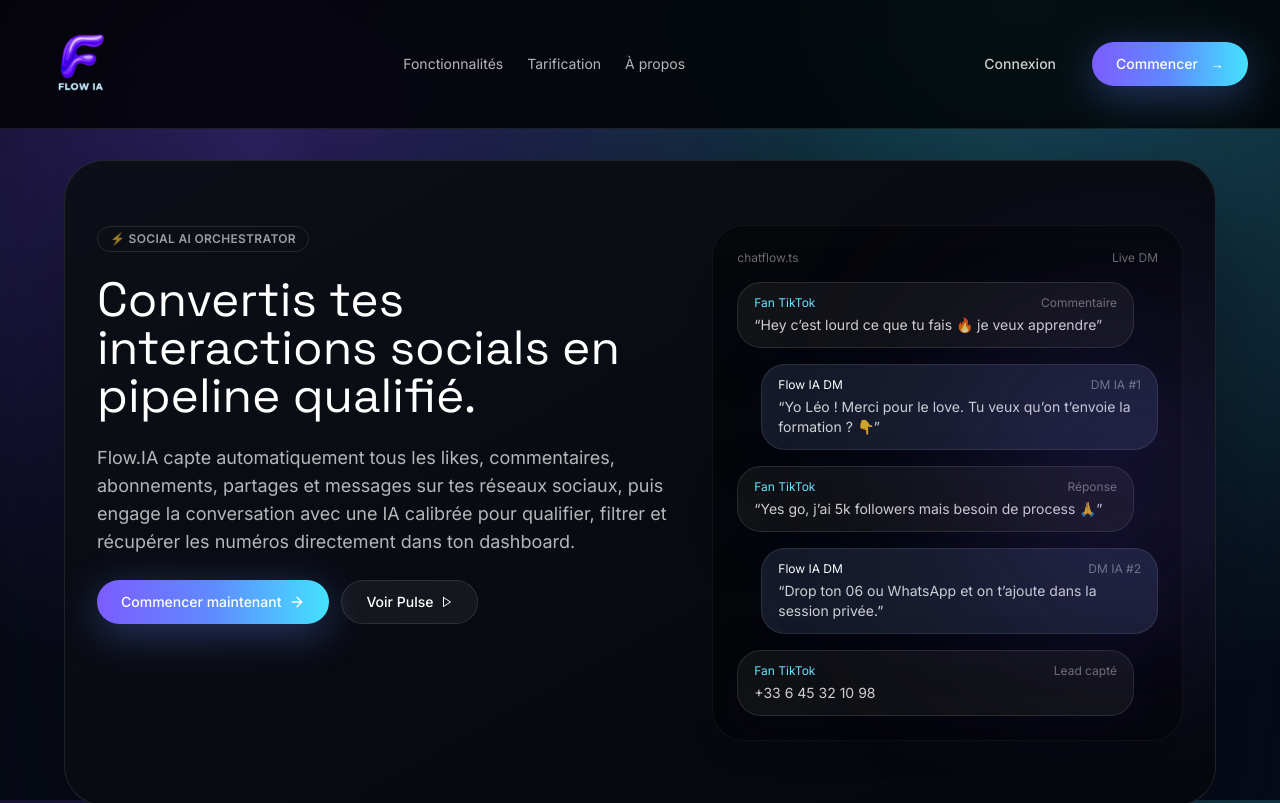
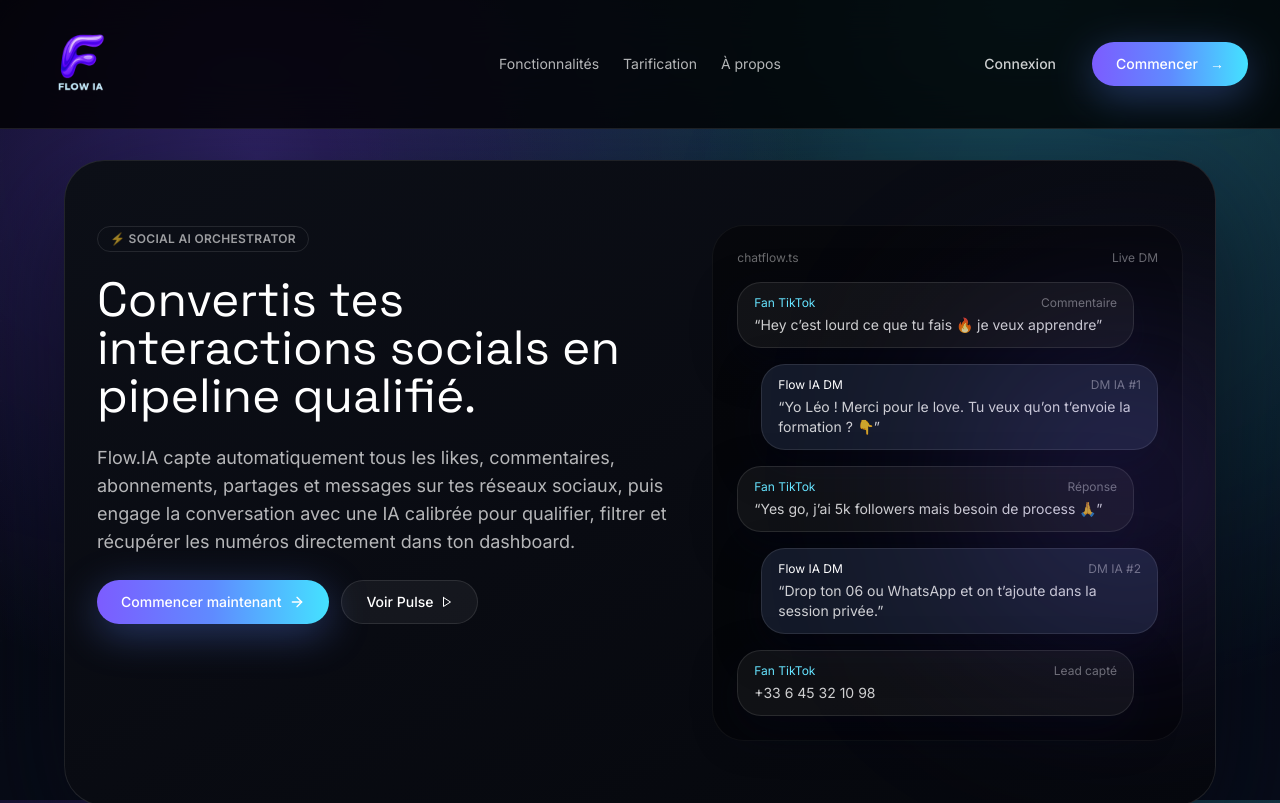
Before and after one commit to marvynclouet/plugIA, a Next.js app in the folder frontend/: page / in a window 1280 px wide. Shown: the top 803 px of the page. Built offline with nearby package versions, Linux system fonts and the light colour scheme.

Commit message:
Center navigation links in navbar

```diff
--- a/frontend/components/navbar.tsx
+++ b/frontend/components/navbar.tsx
@@ -16,7 +16,7 @@
           <Logo className="h-24 w-24" />
         </Link>
 
-        <div className="hidden items-center gap-6 md:flex">
+        <div className="absolute left-1/2 hidden -translate-x-1/2 items-center gap-6 md:flex">
           <Link href="#features" className="text-sm text-white/70 hover:text-white transition-colors">
             Fonctionnalités
           </Link>
```
